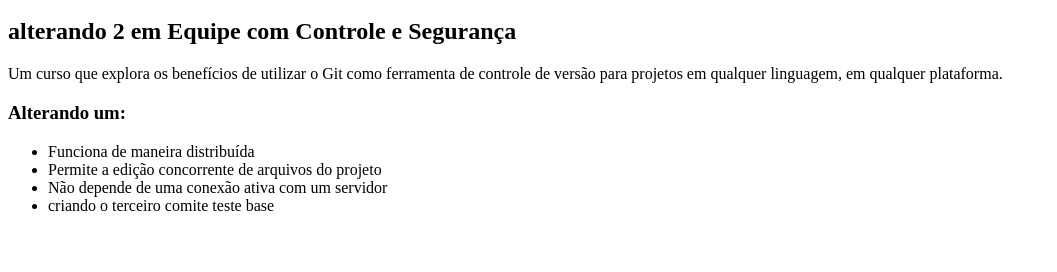
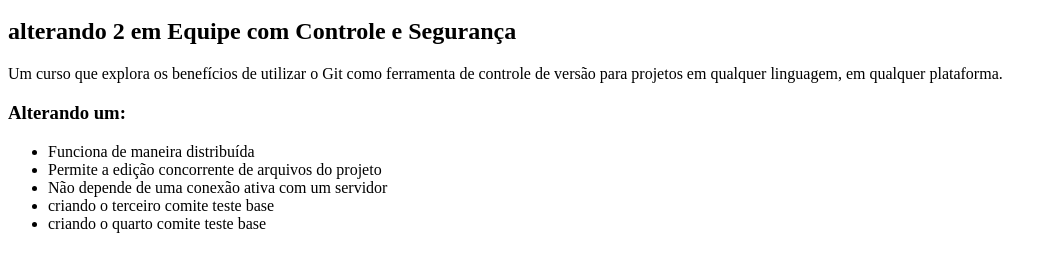
Before and after one commit to HelenilsonMS/curso-git, a plain HTML site: page index.html in a window 1280 px wide. Shown: the part 48-320 px from the top of the page, without its empty margins (0-1057 px from the left). Drawn offline with Linux system fonts and the light colour scheme.

Commit message:
quarto commit

```diff
--- a/index.html
+++ b/index.html
@@ -13,6 +13,7 @@
             <li>Permite a edição concorrente de arquivos do projeto</li>
             <li>Não depende de uma conexão ativa com um servidor</li>
             <li>criando o terceiro comite teste base</li>
+            <li>criando o quarto comite teste base</li>
         </ul>
     </body>
 </html>
```
